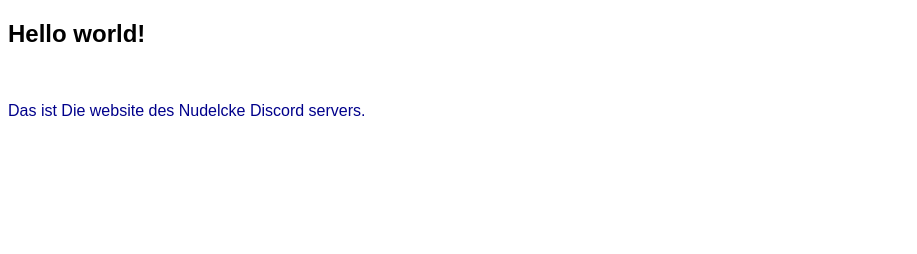
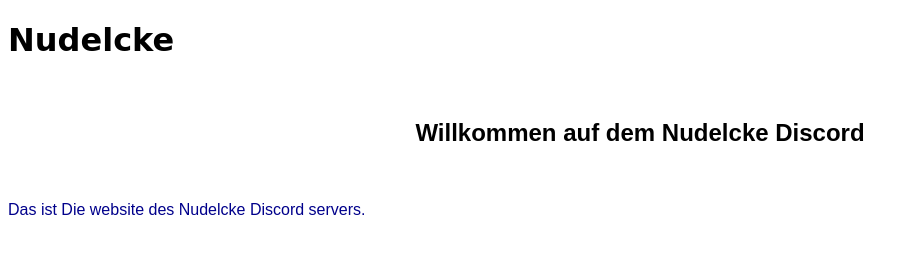
Before and after one commit to tinolm/Nudelecke, a plain HTML site: page index.html in a window 1280 px wide. Shown: the whole page, without its empty margins (0-917 px from the left). Drawn offline with Linux system fonts and the light colour scheme.

Commit message:
add tetx and link

```diff
--- a/index.html
+++ b/index.html
@@ -8,7 +8,9 @@
   </head>
 
   <body>
-    <h2>Hello world!</h2>
+    <h1>Nudelcke</h1>
+    <br>
+    <h2>Willkommen auf dem Nudelcke Discord</h2>
 
     <br>
 
--- a/styles.css
+++ b/styles.css
@@ -4,8 +4,14 @@ p {
 
 }
 
+
+h1 {
+    font-family: cursive;
+}
+
 h2 {
     font-family: sans-serif;
+    text-align: center;
 }
 
 .mybox {
```
